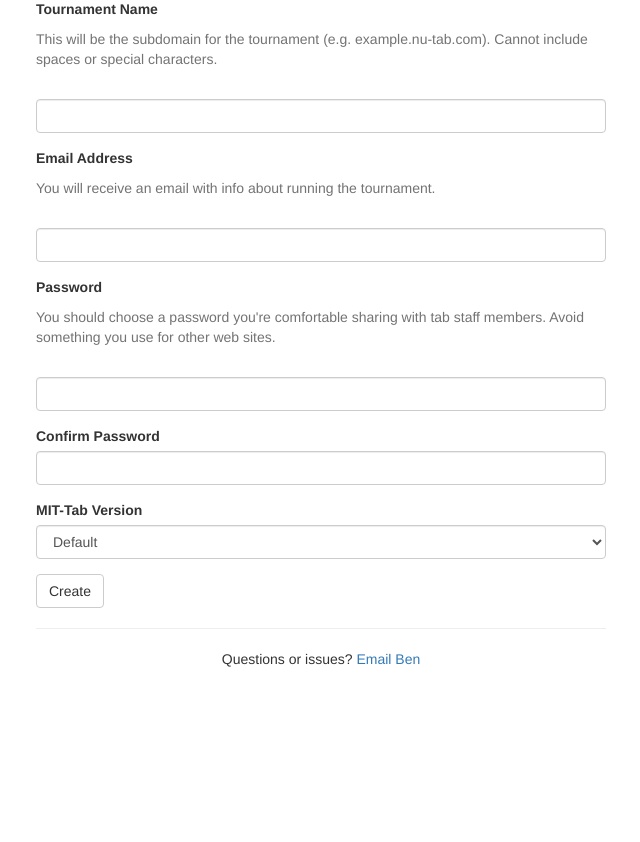
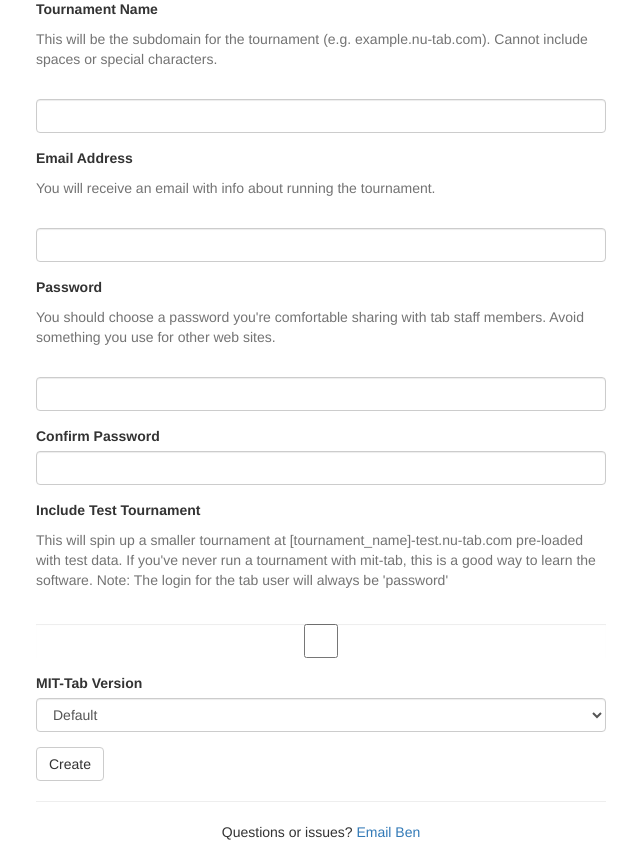
Before and after one commit to MIT-Tab/mittab-deploy, a Flask app: page /tournaments/new in a window 1280 px wide. Shown: the part 71-913 px from the top of the page, without its empty margins (319-959 px from the left). Before the commit the page ends 738 px from the top, so only its background shows below. Run offline with Flask 2, Linux system fonts and the light colour scheme; some libraries are stand-ins or nearby versions.

Commit message:
Add option to spin up a test tournament

```diff
--- a/deployer/forms.py
+++ b/deployer/forms.py
@@ -1,7 +1,7 @@
 import re
 
 from flask_wtf import FlaskForm
-from wtforms import StringField, PasswordField, SelectField
+from wtforms import StringField, PasswordField, SelectField, BooleanField
 from wtforms.validators import DataRequired, EqualTo, Email, ValidationError
 
 from deployer.models import Droplet
@@ -31,3 +31,4 @@
     repo_options = SelectField('MIT-Tab Version',
                                choices=[ (key, options[key]['name']) for key in options.keys() ],
                                default='default')
+    add_test = BooleanField('Include Test Tournament')
--- a/deployer/templates/mail/confirmation.html
+++ b/deployer/templates/mail/confirmation.html
@@ -8,6 +8,9 @@
 
 <p>Note: This password cannot be changed manually. Email me if you wish to
 change it.</p>
+
+<p>If you selected the option to add a test tournament, it will be available at the
+url http://{{tournament_name}}-test.nu-tab.com, with the password "password".</p>
 
 <p>Note: It could take an hour or two for the domain name to be configured. To
 confirm that the server is working, try accesing it via its ip address:
--- a/deployer/templates/mail/confirmation.txt
+++ b/deployer/templates/mail/confirmation.txt
@@ -7,6 +7,9 @@
 Password: {{ password }}
 
 Respond to this email if you would like me to change the password.
+
+If you selected the option to add a test tournament, it will be available at the
+url http://{{tournament_name}}-test.nu-tab.com, with the password "password".
 
 Note: It could take an hour or two for the domain name to be configured. To
 confirm that the server is working, try accesing it via its ip address:
--- a/deployer/templates/new.html
+++ b/deployer/templates/new.html
@@ -52,6 +52,20 @@
     </div>
 
     <div class="form-group">
+      {{ form.add_test.label }}
+      <span class="help-block">
+        This will spin up a smaller tournament at
+        [tournament_name]-test.nu-tab.com pre-loaded with test data. If you've
+        never run a tournament with mit-tab, this is a good way to learn the
+        software. Note: The login for the tab user will always be 'password'
+      </span>
+      {% for error in form.add_test.errors %}
+        <span class="text-danger">[{{error}}]</span>
+      {% endfor %}<br>
+      {{ form.add_test(class='form-control') }}
+    </div>
+
+    <div class="form-group">
       {{ form.repo_options.label }}
       {% for error in form.repo_options.errors %}
         <span class="text-danger">[{{error}}]</span>
--- a/deployer/views.py
+++ b/deployer/views.py
@@ -25,6 +25,10 @@
 
         tournament.set_status('Initializing')
         deploy_tournament.delay(tournament.id, form.password.data, form.email.data)
+
+        if form.add_test.data:
+            deploy_test.delay(tournament.name, tournament.clone_url, tournament.branch)
+
         return redirect('/tournaments/%s' % tournament.name)
 
     return render_template('new.html',
```
